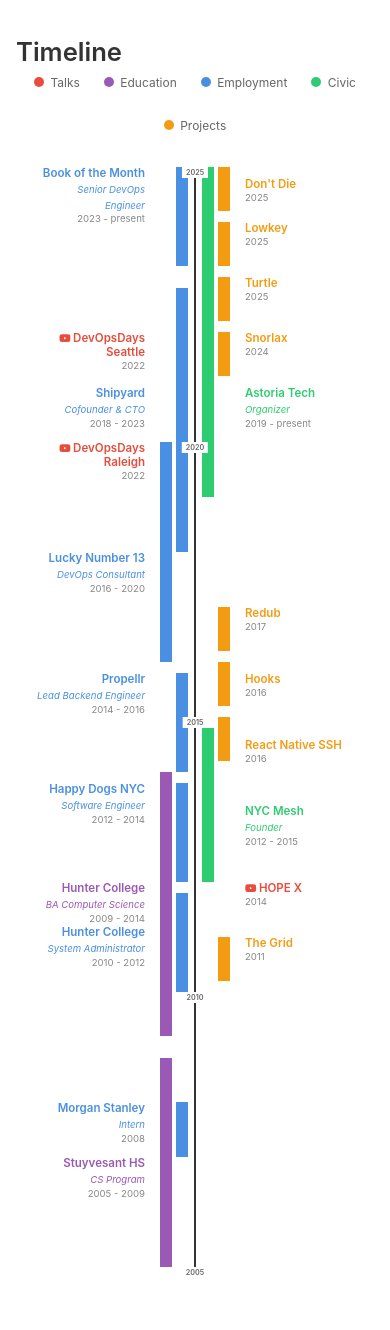
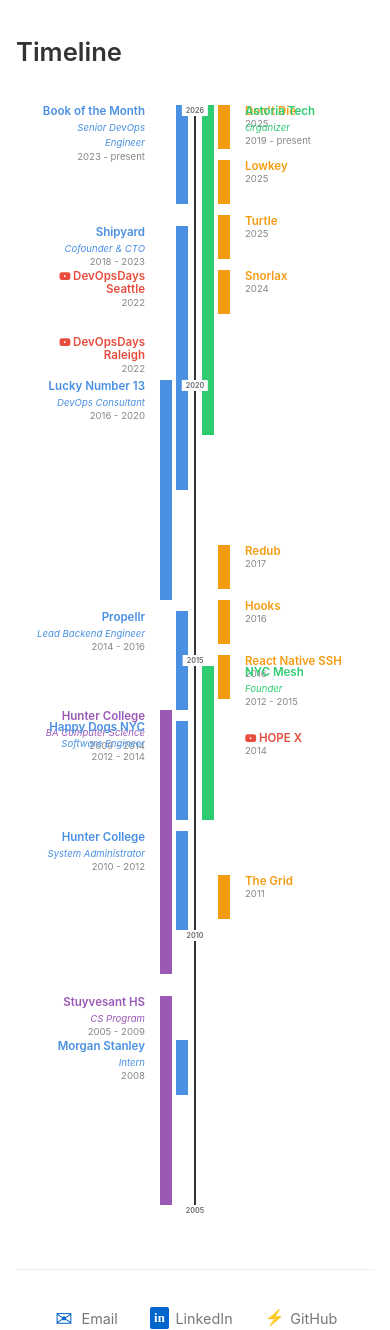
Before and after one commit to azlyth/personal-site, a Python web app: template templates/timeline.html in a window 390 px wide. Shown: the part 111-1441 px from the top of the page. Run offline with Jinja, Linux system fonts and the light colour scheme; the template is opened without the code that fills it, so the values that code supplies are empty.

Commit message:
Improve timeline mobile support and info panel positioning
- Enable info panel on mobile as bottom sheet with drag handle
- Position info panel adjacent to hovered items instead of viewport edges
- Align mobile card positions with their corresponding bars
- Update year marker to 2026
- Remove timeline legend
- Make DevOpsDays connector lines diagonal to Shipyard center
- Add top margin to timeline for better spacing

```diff
--- a/templates/base.html
+++ b/templates/base.html
@@ -613,7 +613,7 @@
             grid-template-columns: auto auto 200px auto auto auto;
             gap: 0;
             max-width: 1200px;
-            margin: 0 auto;
+            margin: 2rem auto 0;
             height: 550px;
             position: relative;
         }
@@ -1179,19 +1215,63 @@
                 text-align: left;
             }
 
-            /* HOPE X - offset below NYC Mesh on mobile */
-            .gantt-talks-right .gantt-card[data-id="hope-2014"] {
-                top: 65% !important;
+            /* Mobile card positions - align with corresponding bars */
+
+            /* Employment cards - aligned with blue bars */
+            .gantt-employment .gantt-card[data-id="botm"] {
+                top: 0% !important;
+            }
+            .gantt-employment .gantt-card[data-id="shipyard"] {
+                top: 11% !important;
+            }
+            .gantt-employment .gantt-card[data-id="lucky13"] {
+                top: 25% !important;
+            }
+            .gantt-employment .gantt-card[data-id="propellr"] {
+                top: 46% !important;
+            }
+            .gantt-employment .gantt-card[data-id="happydogs"] {
+                top: 56% !important;
+            }
+            .gantt-employment .gantt-card[data-id="hunter-sa"] {
+                top: 66% !important;
+            }
+            .gantt-employment .gantt-card[data-id="morgan"] {
+                top: 85% !important;
             }
 
-            /* Astoria Tech - offset below Turtle on mobile */
-            .gantt-civic .gantt-card[data-id="astoria"] {
-                top: 20% !important;
+            /* Education cards - aligned with purple bars */
+            .gantt-education .gantt-card[data-id="hunter-ba"] {
+                top: 55% !important;
+            }
+            .gantt-education .gantt-card[data-id="stuy"] {
+                top: 81% !important;
             }
 
-            /* Align project cards with bar centers on mobile */
+            /* Talks on left side - position near related items */
+            .gantt-education .gantt-card[data-id="devops-seattle"] {
+                top: 15% !important;
+            }
+            .gantt-education .gantt-card[data-id="devops-raleigh"] {
+                top: 21% !important;
+            }
+
+            /* Civic cards - aligned with green bars */
+            .gantt-civic .gantt-card[data-id="astoria"] {
+                top: 0% !important;
+            }
+            .gantt-civic .gantt-card[data-id="nycmesh"] {
+                top: 51% !important;
+            }
+
+            /* HOPE X - right under NYC Mesh on mobile (they're connected) */
+            .gantt-talks-right .gantt-card[data-id="hope-2014"] {
+                top: 57% !important;
+            }
+
+            /* Project cards - aligned with orange bars */
             .gantt-projects .gantt-card[data-id="dontdie"] {
-                top: 1% !important;
+                top: 0% !important;
             }
             .gantt-projects .gantt-card[data-id="lowkey"] {
                 top: 5% !important;
@@ -1201,6 +1281,18 @@
             }
             .gantt-projects .gantt-card[data-id="snorlax"] {
                 top: 15% !important;
+            }
+            .gantt-projects .gantt-card[data-id="redub"] {
+                top: 40% !important;
+            }
+            .gantt-projects .gantt-card[data-id="hooks"] {
+                top: 45% !important;
+            }
+            .gantt-projects .gantt-card[data-id="rnssh"] {
+                top: 50% !important;
+            }
+            .gantt-projects .gantt-card[data-id="thegrid"] {
+                top: 70% !important;
             }
 
             /* Smaller bars */
--- a/templates/timeline.html
+++ b/templates/timeline.html
@@ -4,14 +4,6 @@
 
 {% block content %}
 <h1>Timeline</h1>
-
-<div class="timeline-legend">
-    <span class="leg-talks">Talks</span>
-    <span class="leg-education">Education</span>
-    <span class="leg-employment">Employment</span>
-    <span class="leg-civic">Civic</span>
-    <span class="leg-projects">Projects</span>
-</div>
 
 <div class="gantt-timeline">
     <!-- SVG overlay for connector lines - drawn by JavaScript -->
@@ -114,7 +106,7 @@
         <!-- Black spine line with year markers -->
         <div class="gantt-spine">
             <div class="spine-line"></div>
-            <span class="year-marker" style="top: 0%">2025</span>
+            <span class="year-marker" style="top: 0%">2026</span>
             <span class="year-marker" style="top: 25%">2020</span>
             <span class="year-marker" style="top: 50%">2015</span>
             <span class="year-marker" style="top: 75%">2010</span>
@@ -249,7 +241,7 @@
 
     <!-- Column 5: Civic cards -->
     <div class="gantt-civic" data-mobile-title="Civic">
-        <div class="gantt-card" data-cat="civic" data-id="astoria" style="top: 14%">
+        <div class="gantt-card" data-cat="civic" data-id="astoria" data-bar-connect="bottom" style="top: 24%">
             <div class="gantt-card-content">
                 <h3><a href="https://astoria.app" target="_blank">Astoria Tech</a></h3>
                 <span class="role">Organizer</span>
@@ -257,7 +249,7 @@
             </div>
         </div>
 
-        <div class="gantt-card" data-cat="civic" data-id="nycmesh" style="top: 58%">
+        <div class="gantt-card" data-cat="civic" data-id="nycmesh" style="top: 56%">
             <div class="gantt-card-content">
                 <h3><a href="https://nycmesh.net" target="_blank">NYC Mesh</a></h3>
                 <span class="role">Founder</span>
@@ -340,38 +332,47 @@ function drawConnectors() {
         const lineOffsetY = parseInt(card.dataset.lineOffsetY) || 0;
 
         if (connectsCard) {
-            // Talk connecting to another card
-            // Stagger connection points for multiple talks connecting to same card
-            const allTalksToSameCard = document.querySelectorAll(`.gantt-card[data-connects-card="${connectsCard}"]`);
-            let talkIndex = 0;
-            allTalksToSameCard.forEach((t, i) => { if (t === card) talkIndex = i; });
-            const staggerOffset = talkIndex * 15; // 15px vertical stagger
-
+            // Talk connecting to another card - diagonal line to center of target card
             if (isLeft) {
                 // Left talk connecting to a card on its right
                 cardX = cardRect.right - timelineRect.left + dotOffset;
                 cardY = cardRect.top - timelineRect.top + 10 + lineOffsetY;
                 targetX = targetRect.left - timelineRect.left - dotOffset;
-                targetY = targetRect.top - timelineRect.top + 10 + staggerOffset;
+                // Connect to vertical center of target card
+                targetY = targetRect.top - timelineRect.top + targetRect.height / 2;
             } else {
                 // Right talk connecting to a card on its left
                 cardX = cardRect.left - timelineRect.left - dotOffset;
                 cardY = cardRect.top - timelineRect.top + 10 + lineOffsetY;
                 targetX = targetRect.right - timelineRect.left + dotOffset;
-                targetY = targetRect.top - timelineRect.top + 10 + staggerOffset;
+                // Connect to vertical center of target card
+                targetY = targetRect.top - timelineRect.top + targetRect.height / 2;
             }
         } else if (isLeft) {
-            // Left card: connect from right edge of card (with offset) to center of bar
+            // Left card: connect from right edge of card to center of bar
             cardX = cardRect.right - timelineRect.left + dotOffset;
             cardY = cardRect.top - timelineRect.top + 10; // Offset to title area
             targetX = targetRect.left - timelineRect.left + targetRect.width / 2;
-            targetY = targetRect.top - timelineRect.top + targetRect.height / 2; // CENTER of bar
+            // Connect to bar - check for custom connection point
+            const barConnect = card.dataset.barConnect;
+            if (barConnect === 'bottom') {
+                targetY = targetRect.top - timelineRect.top + targetRect.height - 3;
+            } else {
+                targetY = targetRect.top - timelineRect.top + targetRect.height / 2;
+            }
         } else {
-            // Right card: connect from left edge of card (with offset) to center of bar
+            // Right card: connect from left edge of card to center of bar
             cardX = cardRect.left - timelineRect.left - dotOffset;
             cardY = cardRect.top - timelineRect.top + 10;
             targetX = targetRect.left - timelineRect.left + targetRect.width / 2;
-            targetY = targetRect.top - timelineRect.top + targetRect.height / 2; // CENTER of bar
+            // Connect to bar - check for custom connection point
+            const barConnect = card.dataset.barConnect;
+            if (barConnect === 'bottom') {
+                // Horizontal line at card's Y level, connecting to 80% down the bar
+                targetY = cardY;
+            } else {
+                targetY = targetRect.top - timelineRect.top + targetRect.height / 2;
+            }
         }
 
         // Create the path
@@ -670,19 +671,28 @@ function setupInfoPanel() {
         panel.setAttribute('data-cat', cat);
         panel.setAttribute('data-side', isLeft ? 'left' : 'right');
 
-        // Position panel
+        // Position panel adjacent to the element
         const panelWidth = 320;
+        const gap = 10;
         const margin = 20;
         let left, top;
 
         if (isLeft) {
-            // Show panel on far left of viewport
-            left = margin;
+            // Show panel to the left of the element
+            left = rect.left - panelWidth - gap;
+            // If panel would go off-screen left, show it on the right instead
+            if (left < margin) {
+                left = rect.right + gap;
+            }
             panel.classList.remove('from-right');
             panel.classList.add('from-left');
         } else {
-            // Show panel on far right of viewport
-            left = window.innerWidth - panelWidth - margin;
+            // Show panel to the right of the element
+            left = rect.right + gap;
+            // If panel would go off-screen right, show it on the left instead
+            if (left + panelWidth > window.innerWidth - margin) {
+                left = rect.left - panelWidth - gap;
+            }
             panel.classList.remove('from-left');
             panel.classList.add('from-right');
         }
```
Also changed, not shown: other parts of templates/base.html (+38 -2 lines).
